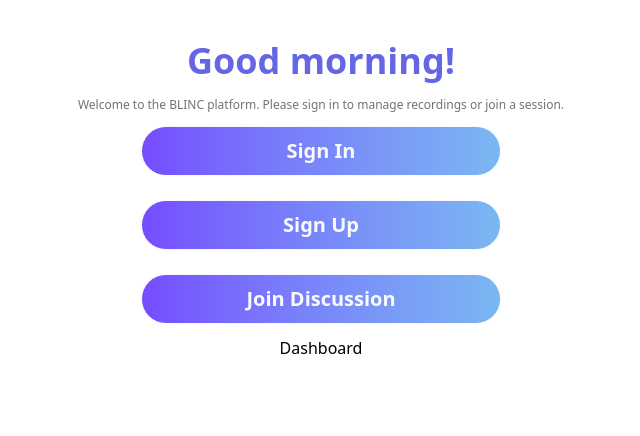
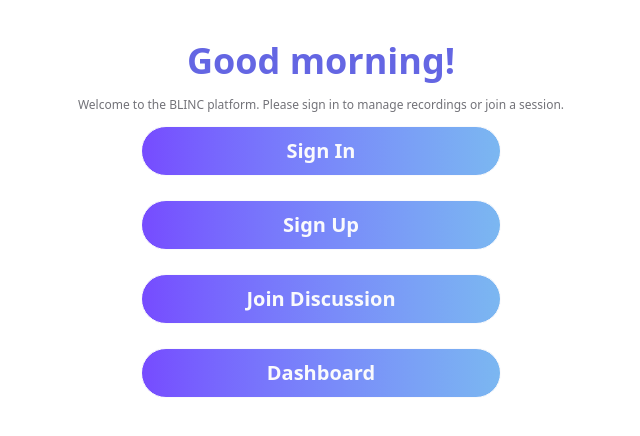
Before and after one commit to tiilt-lab/chemistry-dashboard, a React (Vite) app in the folder frontend/: page / in a window 1280 px wide. Shown: the top 436 px of the page, without its empty margins (319-959 px from the left). Built offline with nearby package versions, Linux system fonts and the light colour scheme.

Commit message:
pushing changes

```diff
--- a/frontend/src/landing-page/landing-page-components.jsx
+++ b/frontend/src/landing-page/landing-page-components.jsx
@@ -42,13 +42,10 @@
                 Join Discussion
             </button >
 
-  <button
-  className={isLargeScreen() ? "basic-button medium-button" : "basic-button small-button"}
-    onClick = {()=> navigate('/student/dashboard')}
-  >
-  Dashboard
-  </button >
-  </div >
-  )
+            <button  className= "lanky-button" onClick={() => navigate('/student/dashboard')}>
+                Dashboard
+            </button >
+        </div >
+    )
 }
 export default LandingPageComponent
--- a/frontend/src/pod-details/pod-component.jsx
+++ b/frontend/src/pod-details/pod-component.jsx
@@ -105,6 +105,7 @@
             response.json().then((jsonObj) => {
               synthesizedFeedbackMetrics.current = jsonObj;
               participants.current = Object.keys(synthesizedFeedbackMetrics.current["participants_level"])
+              console.log("Fetched synthesized feedback metrics", jsonObj,participants.current)
             });
         },
         (apierror) => {
```
Also changed, not shown: 1 other file (tests, documents, lock files or other folders).
